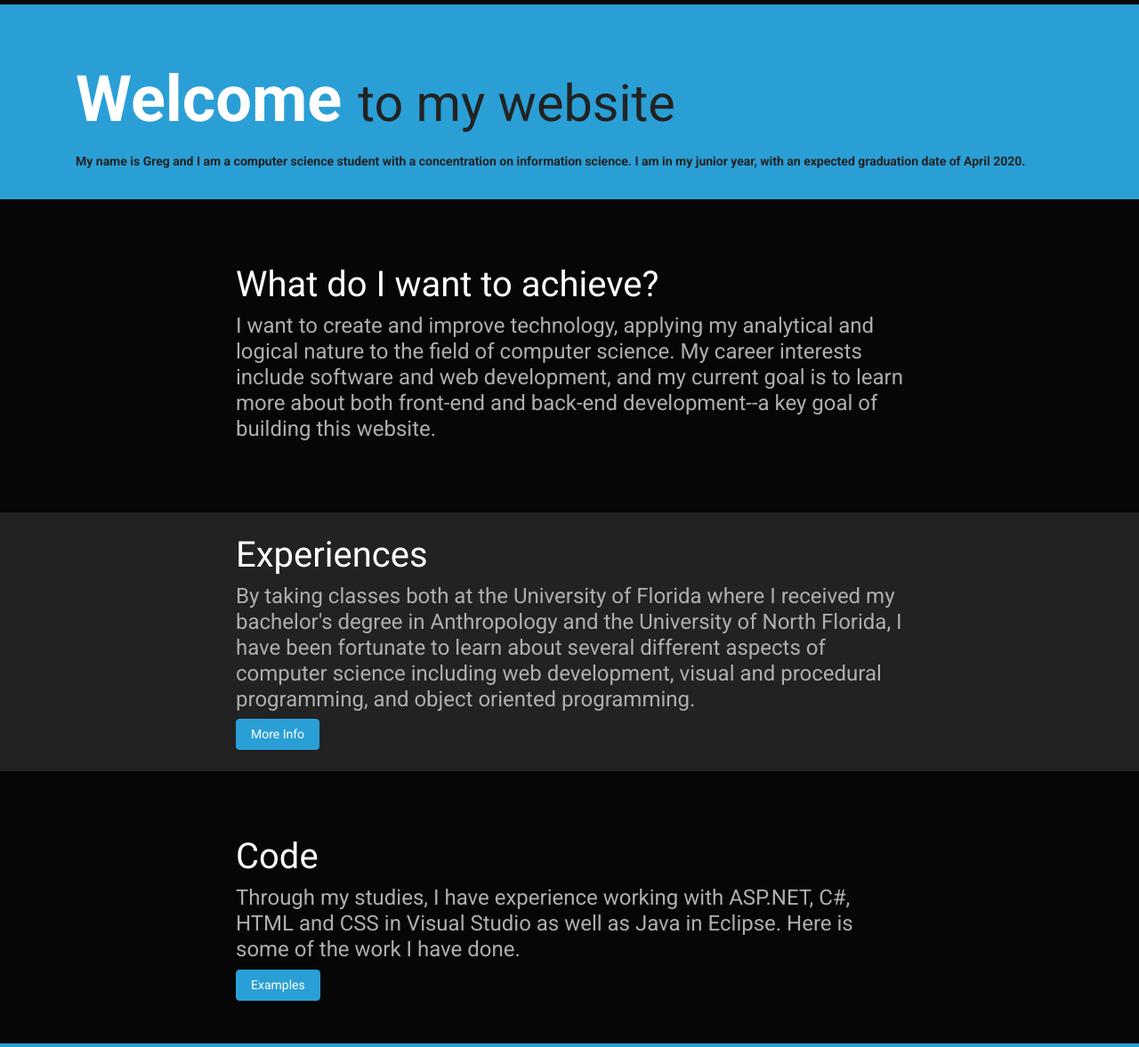
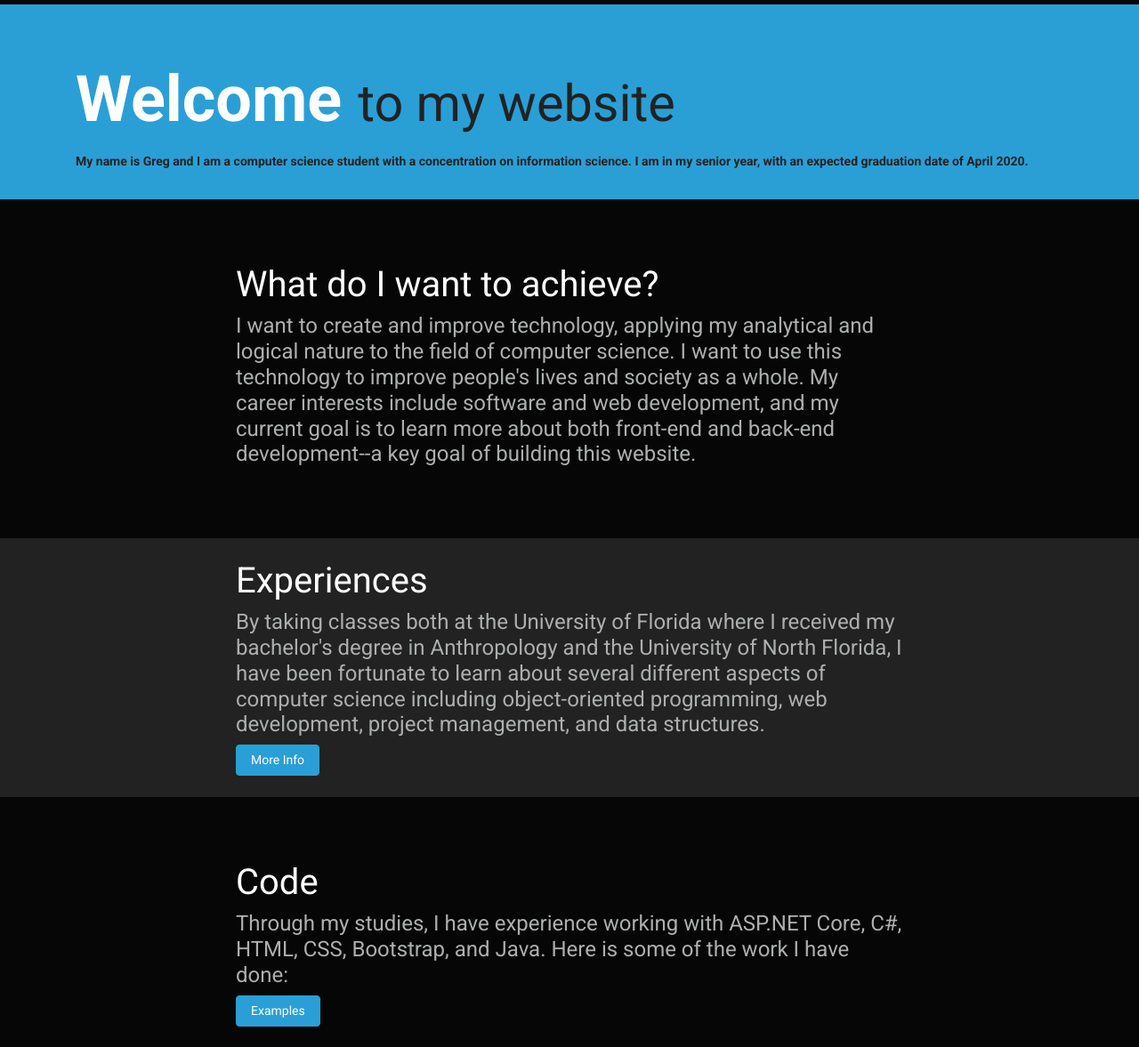
Before and after one commit to gmmurray/personal-website-v1, a plain HTML site: page index.html in a window 1280 px wide. Shown: the part 87-1264 px from the top of the page at 89% size. Drawn offline with nearby package versions, Linux system fonts and the light colour scheme.

Commit message:
Update index.html

```diff
--- a/index.html
+++ b/index.html
@@ -51,7 +51,7 @@
 			</h1>
 			<p class="text-light font-weight-bold mt-3">
 				My name is Greg and I am a computer science student with a concentration on information science.
-				I am in my junior year, with an expected graduation date of April 2020.
+				I am in my senior year, with an expected graduation date of April 2020.
 			</p>
 		</div>
 	</div>
@@ -64,7 +64,8 @@
 		<div class="mx-auto" style="width:60%">
 				<h5 class="text-dark" id="text1">
 				I want to create and improve technology, applying my analytical and logical
-				nature to the field of computer science. My career interests include
+				nature to the field of computer science. I want to use this technology to
+				improve people's lives and society as a whole. My career interests include
 				software and web development, and my current goal is to learn more about
 				both front-end and back-end development--a key goal of building this website.
 				</h5>
@@ -81,8 +82,7 @@
 				By taking classes both at the University of Florida where I received my
 				bachelor's degree in Anthropology and the University of North Florida, I have
 				been fortunate to learn about several different aspects of computer science
-				including web development, visual and procedural programming, and object
-				oriented programming.
+				including object-oriented programming, web development, project management, and data structures.
 			</h5>
 			<a class="btn btn-primary" href="resume.html" role="button">More Info</a>
 		</div>
@@ -95,8 +95,8 @@
 
 		<div class="mx-auto" style="width:60%">
 			<h5 id="text3" class="text-dark">
-				Through my studies, I have experience working with ASP.NET, C#, HTML and CSS in Visual Studio
-				as well as Java in Eclipse. Here is some of the work I have done.
+				Through my studies, I have experience working with ASP.NET Core, C#, HTML, CSS, Bootstrap, and Java.
+				Here is some of the work I have done:
 			</h5>
 			<a class="btn btn-primary" href="work.html" role="button">Examples</a>
 		</div>
```
